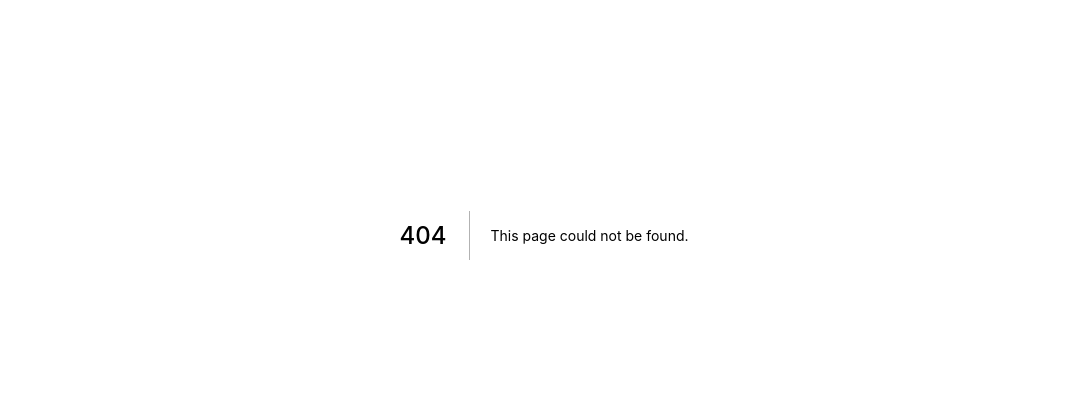
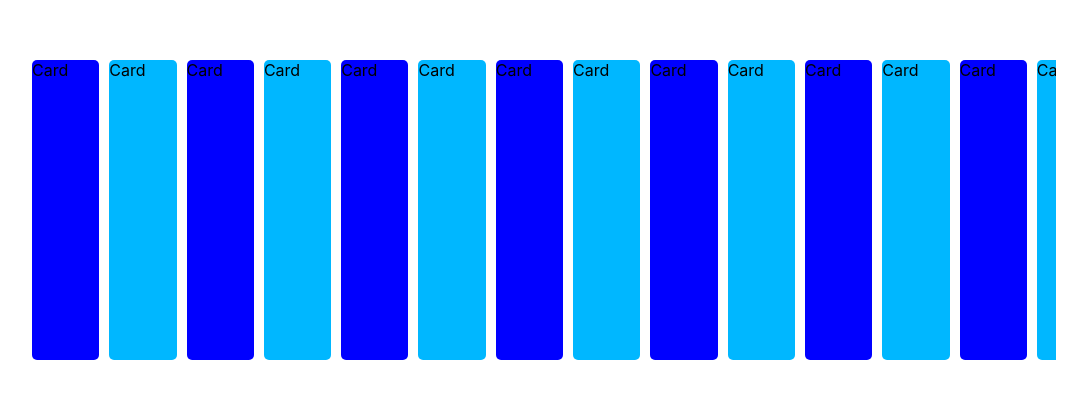
Before and after one commit to read0more/next-test, a Next.js app: page /slide in a window 1280 px wide. Before the commit this address had no page. Shown: the part 165-564 px from the top of the page, without its empty margins (96-1183 px from the left). Built offline with nearby package versions, Linux system fonts and the light colour scheme.

Commit message:
:sparkles: draggable carousel

```diff
--- /dev/null
+++ b/pages/slide/Card.module.css
@@ -0,0 +1,11 @@
+.card {
+  height: 300px;
+  width: 400px;
+  border-radius: 5px;
+}
+.card:nth-child(odd) {
+  background-color: blue;
+}
+.card:nth-child(even) {
+  background-color: rgb(0, 183, 255);
+}
--- /dev/null
+++ b/pages/slide/Card.tsx
@@ -0,0 +1,6 @@
+import React from 'react';
+import styles from './Card.module.css';
+
+export default function Card() {
+  return <div className={styles.card}>Card</div>;
+}
--- /dev/null
+++ b/pages/slide/index.module.css
@@ -0,0 +1,23 @@
+.slider-container {
+  width: 80%;
+  height: 350px;
+  position: absolute;
+  top: 50%;
+  left: 50%;
+  transform: translate(-50%, -50%);
+  overflow: hidden;
+}
+
+.slider-container.grab {
+  cursor: grab;
+}
+
+.inner-slider {
+  width: 150%;
+  display: flex;
+  gap: 10px;
+  pointer-events: none;
+  position: absolute;
+  top: 0;
+  left: 0;
+}
--- /dev/null
+++ b/pages/slide/index.tsx
@@ -0,0 +1,82 @@
+import React, { MouseEvent, useRef } from 'react';
+import styles from './index.module.css';
+import Card from './Card';
+import { NextPage } from 'next';
+
+const CARD_COUNT = 20;
+const MOUSE_EVENTS = ['mouseenter', 'mouseup', 'mousedown', 'mousemove'];
+
+const Index: NextPage = () => {
+  const pressed = useRef(false);
+  const startX = useRef(0);
+  const containerRef = useRef<HTMLDivElement>(null);
+  const innerSliderRef = useRef<HTMLDivElement>(null);
+
+  const checkBoundary = () => {
+    if (!containerRef.current) return;
+    if (!innerSliderRef.current) return;
+
+    const outer = containerRef.current.getBoundingClientRect();
+    const inner = innerSliderRef.current.getBoundingClientRect();
+
+    if (parseInt(innerSliderRef.current.style.left) > 0) {
+      innerSliderRef.current.style.left = '0px';
+    }
+
+    console.log(inner.right, outer.right);
+    if (inner.right < outer.right) {
+      innerSliderRef.current.style.left = `-${inner.width - outer.width}px`;
+    }
+  };
+
+  const handleMouse = (event: MouseEvent) => {
+    if (!MOUSE_EVENTS.includes(event.type)) return;
+    if (!containerRef.current) return;
+    if (!innerSliderRef.current) return;
+
+    switch (event.type) {
+      case 'mouseenter':
+        containerRef.current.style.cursor = 'grab';
+        break;
+      case 'mouseup':
+        containerRef.current.style.cursor = 'grab';
+        pressed.current = false;
+        break;
+      case 'mousedown':
+        containerRef.current.style.cursor = 'grabbing';
+        pressed.current = true;
+        startX.current =
+          event.nativeEvent.offsetX - innerSliderRef.current.offsetLeft;
+        break;
+      case 'mousemove':
+        if (!pressed.current) return;
+        event.preventDefault();
+        innerSliderRef.current.style.left = `${
+          event.nativeEvent.offsetX - startX.current
+        }px`;
+        checkBoundary();
+        break;
+    }
+  };
+
+  return (
+    <div
+      className={styles['slider-container']}
+      ref={containerRef}
+      onMouseEnter={handleMouse}
+      onMouseUp={handleMouse}
+      onMouseDown={handleMouse}
+      onMouseMove={handleMouse}
+    >
+      <div className={styles['inner-slider']} ref={innerSliderRef}>
+        {Array(CARD_COUNT)
+          .fill(0)
+          .map((_, index) => (
+            <Card key={index} />
+          ))}
+      </div>
+    </div>
+  );
+};
+
+export default Index;
```
